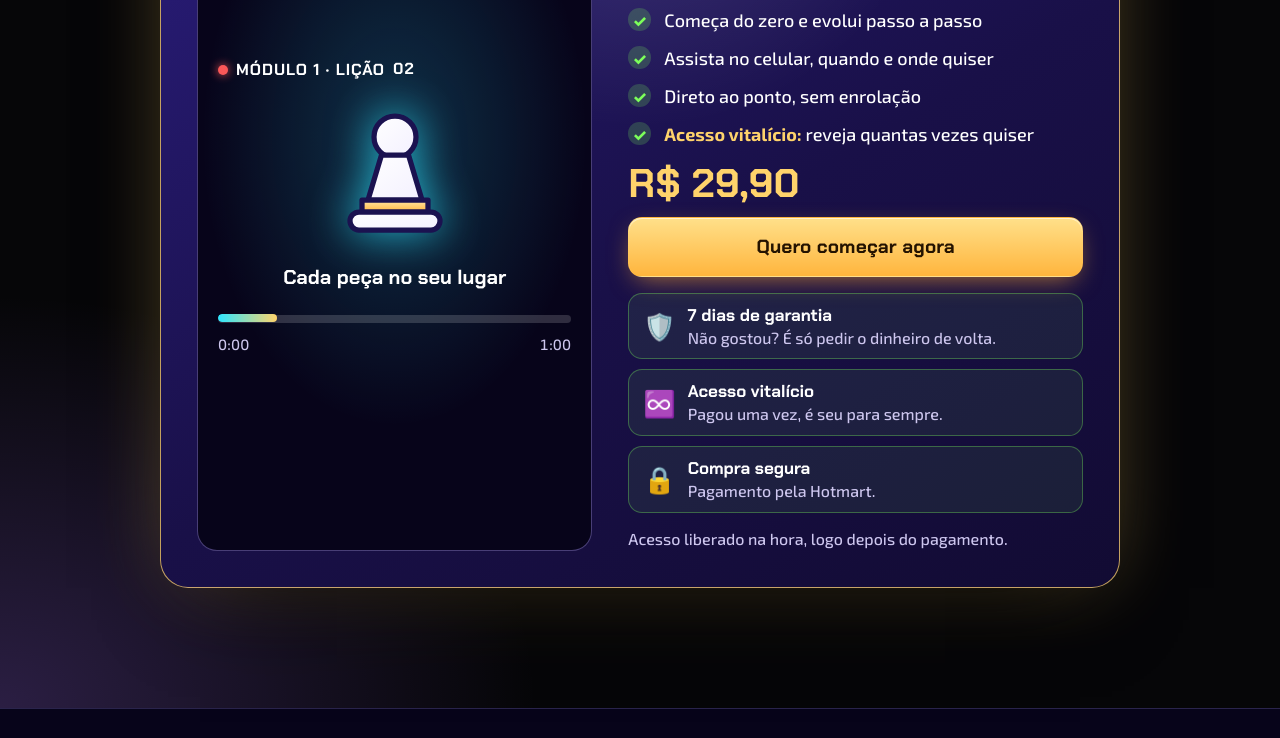
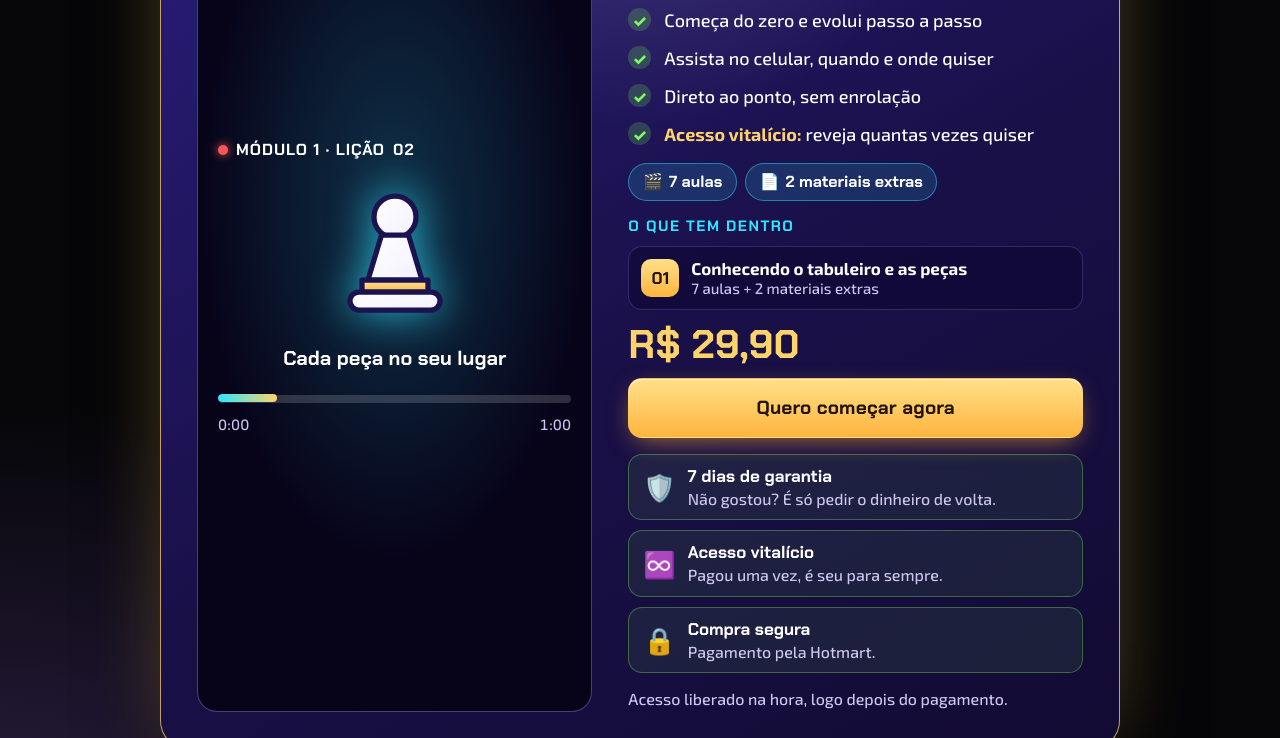
Before and after one commit to xadrezcomz/express, a plain HTML site: page index.html in a window 1280 px wide. Shown: the part 4534-5272 px from the top of the page. Drawn offline with Linux system fonts and the light colour scheme; animation ran at ten frames a second.

Commit message:
Cartão do curso: números, módulos e bônus vindos da configuração
O cartão ganha selos com o total de aulas, módulos, materiais extras e
bônus, a lista 'O que tem dentro' com cada módulo e a área de bônus. Tudo
vem de 'curso' em js/config.js e só aparece o que estiver preenchido; por
enquanto, só o Módulo 1 (7 aulas e 2 materiais extras).

Co-Authored-By: Claude Opus 5.5 <noreply@anthropic.com>
Claude-Session: https://claude.ai/code/session_01TiCEzCKrS72NC5xpzxw79m

```diff
--- a/css/estilo.css
+++ b/css/estilo.css
@@ -539,6 +539,23 @@ button{font:inherit;color:inherit}
 .curso-lista li{position:relative;padding-left:2em;font-size:1.125rem;color:#fff}
 .curso-lista li::before{content:'✓';position:absolute;left:0;top:.05em;width:1.4em;height:1.4em;display:grid;place-items:center;
   border-radius:50%;background:rgba(124,255,90,.2);color:var(--verde);font-weight:800;font-size:.9em}
+/* números do curso, módulos e bônus */
+.curso-numeros{display:flex;flex-wrap:wrap;gap:8px}
+.curso-numeros span{display:inline-flex;align-items:center;gap:6px;padding:.35em .85em;border-radius:99px;
+  font-family:var(--titulo);font-weight:700;font-size:1rem;color:#fff;background:rgba(46,230,255,.14);border:1px solid rgba(46,230,255,.45)}
+.curso-numeros i{font-style:normal}
+.curso-sub{font-family:var(--titulo);font-weight:700;font-size:.9375rem;letter-spacing:.1em;text-transform:uppercase;color:var(--ciano);margin-bottom:8px}
+.curso-modulos{display:grid;gap:8px;padding:0;margin:0;list-style:none}
+.curso-modulos li{display:flex;align-items:center;gap:12px;padding:10px 12px;border-radius:14px;background:rgba(13,7,48,.55);border:1px solid var(--linha)}
+.curso-modulos li > b{flex:none;display:grid;place-items:center;width:38px;height:38px;border-radius:10px;font-family:var(--titulo);
+  color:#241300;background:linear-gradient(180deg,#ffe08a,#ffb53d)}
+.curso-modulos span{display:flex;flex-direction:column;font-weight:700;color:#fff;line-height:1.3}
+.curso-modulos small{font-weight:500;font-size:.9375rem;color:var(--suave)}
+.curso-bonus ul{display:grid;gap:8px}
+.curso-bonus li{display:flex;flex-direction:column;padding:10px 14px;border-radius:14px;
+  background:linear-gradient(120deg,rgba(255,211,107,.18),rgba(255,154,61,.06));border:1px dashed rgba(255,211,107,.7)}
+.curso-bonus li b{font-family:var(--titulo);color:var(--ouro)}
+.curso-bonus li span{font-size:1rem;color:#fff}
 .curso-preco{display:flex;flex-wrap:wrap;align-items:baseline;gap:4px 12px}
 .curso-preco s{color:var(--suave);font-size:1.125rem}
 /* sem preço riscado ou parcelas, esses espaços somem para o preço não ficar deslocado */
--- a/index.html
+++ b/index.html
@@ -266,6 +266,17 @@
             <li data-so-venda hidden><b>Acesso vitalício:</b> reveja quantas vezes quiser</li>
           </ul>
 
+          <!-- números, módulos e bônus do curso: vêm de "curso" em js/config.js -->
+          <div class="curso-numeros" id="cursoNumeros" hidden></div>
+          <div class="curso-conteudo" id="cursoConteudo" hidden>
+            <p class="curso-sub">O que tem dentro</p>
+            <ol class="curso-modulos" id="cursoModulos"></ol>
+          </div>
+          <div class="curso-bonus" id="cursoBonus" hidden>
+            <p class="curso-sub">🎁 Bônus</p>
+            <ul id="cursoBonusLista"></ul>
+          </div>
+
           <div class="curso-preco" id="cursoPreco" hidden>
             <s id="cursoPrecoDe"></s>
             <b id="cursoPrecoPor"></b>
--- a/js/config.js
+++ b/js/config.js
@@ -13,6 +13,18 @@ window.XE_CONFIG = {
   parcelas: '',            // ex.: 'ou 12x de R$ 9,70'  (opcional)
   instagram: 'https://www.instagram.com/xadrezcomz/',
 
+  // O QUE TEM NO CURSO: aparece no cartão do curso (números, módulos e bônus).
+  // Só entra no cartão o que estiver preenchido; nada de número inventado.
+  curso: {
+    modulos: [
+      { titulo: 'Conhecendo o tabuleiro e as peças', aulas: 7, extras: 2 },
+      // { titulo: 'Nome do módulo', aulas: 10 },
+    ],
+    bonus: [
+      // { titulo: 'Nome do bônus', texto: 'Uma frase dizendo o que a pessoa ganha.' },
+    ]
+  },
+
   // TEMA DE DATA: a "roupa" do site (Natal, Carnaval, Páscoa...). As datas e a
   // lista dos temas estão em js/temas.js.
   //   'auto'  o tema entra e sai sozinho nas datas certas
--- a/js/site.js
+++ b/js/site.js
@@ -60,6 +60,30 @@
       new IntersectionObserver(function (e) { vendoCurso = e[0].isIntersecting; ajustaBarra(); }, { threshold: 0.2 }).observe(id('cursoCartao'));
     }
   } else { botao.href = insta; }
+
+  // ---------------------------------------------------------------- o que tem no curso
+  var C = CFG.curso || {}, mods = (C.modulos || []).filter(function (m) { return m.titulo; }), bonus = (C.bonus || []).filter(function (b) { return b.titulo; });
+  function plural(n, um, varios) { return n + ' ' + (n === 1 ? um : varios); }
+  if (mods.length) {
+    var totalAulas = mods.reduce(function (s, m) { return s + (Number(m.aulas) || 0); }, 0);
+    var totalExtras = mods.reduce(function (s, m) { return s + (Number(m.extras) || 0); }, 0);
+    var numeros = [];
+    if (totalAulas) numeros.push(['🎬', plural(totalAulas, 'aula', 'aulas')]);
+    if (mods.length > 1) numeros.push(['📚', plural(mods.length, 'módulos', 'módulos')]);
+    if (totalExtras) numeros.push(['📄', plural(totalExtras, 'material extra', 'materiais extras')]);
+    if (bonus.length) numeros.push(['🎁', plural(bonus.length, 'bônus', 'bônus')]);
+    id('cursoNumeros').innerHTML = numeros.map(function (n) { return '<span><i aria-hidden="true">' + n[0] + '</i>' + n[1] + '</span>'; }).join('');
+    id('cursoNumeros').hidden = false;
+    id('cursoModulos').innerHTML = mods.map(function (m, i) {
+      var info = [m.aulas ? plural(Number(m.aulas), 'aula', 'aulas') : '', m.extras ? plural(Number(m.extras), 'material extra', 'materiais extras') : ''].filter(Boolean).join(' + ');
+      return '<li><b>' + (i + 1 < 10 ? '0' : '') + (i + 1) + '</b><span>' + m.titulo + (info ? '<small>' + info + '</small>' : '') + '</span></li>';
+    }).join('');
+    id('cursoConteudo').hidden = false;
+  }
+  if (bonus.length) {
+    id('cursoBonusLista').innerHTML = bonus.map(function (b) { return '<li><b>' + b.titulo + '</b>' + (b.texto ? '<span>' + b.texto + '</span>' : '') + '</li>'; }).join('');
+    id('cursoBonus').hidden = false;
+  }
 
   // ---------------------------------------------------------------- cartão do curso
   // inclina seguindo o mouse (ou o dedo) e passa um brilho por cima
```
